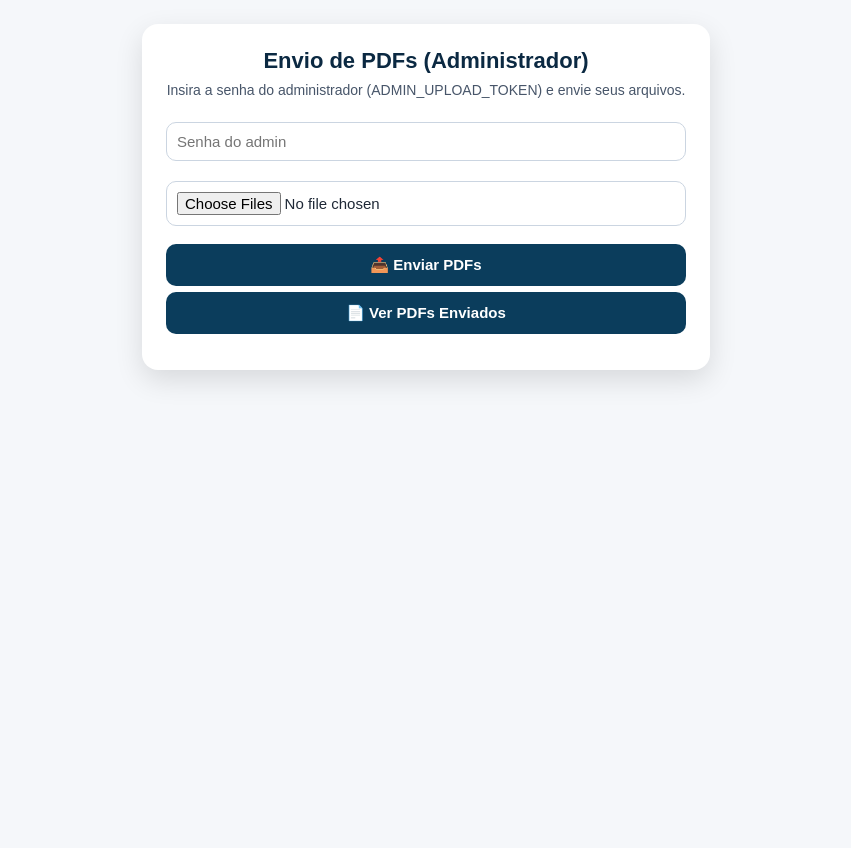
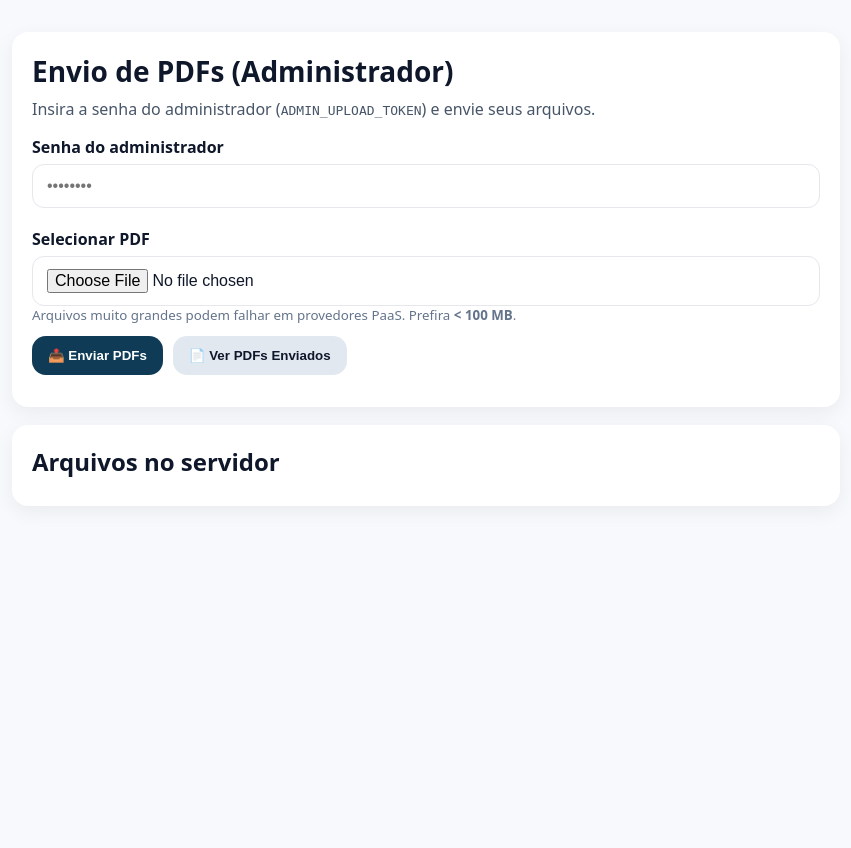
Before and after one commit to claudiorrlima1-1961/licitabot-cloud, a FastAPI app: page /admin in a window 1280 px wide. Shown: the whole page, without its empty margins (214-1065 px from the left). After the commit the page ends 477 px from the top, so only its background shows below. Run offline with FastAPI, Linux system fonts and the light colour scheme.

Commit message:
Update admin.html

```diff
--- a/app/templates/admin.html
+++ b/app/templates/admin.html
@@ -1,119 +1,233 @@
 <!doctype html>
-<html lang="pt-BR">
+<html lang="pt-br">
 <head>
-  <meta charset="utf-8"/>
-  <meta name="viewport" content="width=device-width, initial-scale=1"/>
-  <title>Painel do Administrador — Licitabot</title>
+  <meta charset="utf-8" />
+  <meta name="viewport" content="width=device-width,initial-scale=1" />
+  <title>Envio de PDFs (Administrador)</title>
   <style>
-    :root {
-      --bg:#f5f7fa; --card:#fff; --txt:#1f2937;
-      --muted:#475569; --btn:#0b3d5c; --ok:#166534; --err:#991b1b;
+    :root{--bg:#f7f9fc;--card:#fff;--text:#0f172a;--muted:#475569;--ok:#0ea5e9;--ok2:#16a34a;--warn:#eab308;--err:#dc2626}
+    *{box-sizing:border-box}
+    body{margin:0;background:var(--bg);color:var(--text);font-family:system-ui,-apple-system,Segoe UI,Roboto,Ubuntu,"Helvetica Neue",Arial}
+    .wrap{max-width:860px;margin:32px auto;padding:0 16px}
+    .card{background:var(--card);border-radius:16px;box-shadow:0 6px 20px rgba(2,6,23,.06);padding:20px;margin-bottom:18px}
+    h1{margin:0 0 8px;font-size:28px}
+    p.muted{color:var(--muted);margin:0 0 16px}
+    label{display:block;font-weight:600;margin:10px 0 6px}
+    input[type="password"],input[type="text"],input[type="file"],textarea{
+      width:100%;padding:12px 14px;border:1px solid #e5e7eb;border-radius:12px;background:#fff;font-size:16px
     }
-    html,body {height:100%;margin:0;background:var(--bg);font-family:Arial,Helvetica,sans-serif;color:var(--txt);}
-    .container {display:flex;flex-direction:column;align-items:center;justify-content:flex-start;min-height:100vh;padding:24px;}
-    .card {width:100%;max-width:520px;background:var(--card);border-radius:16px;
-           box-shadow:0 10px 28px rgba(0,0,0,.12);padding:24px;margin-bottom:20px;}
-    h1{margin:0 0 8px;font-size:22px;color:#0b2942;text-align:center}
-    .sub{margin:0 0 16px;font-size:14px;color:var(--muted);text-align:center}
-    input,button,select{width:100%;box-sizing:border-box;font-size:15px;}
-    input[type=password],input[type=file]{margin:8px 0 12px;padding:10px;border:1px solid #cbd5e1;border-radius:10px}
-    button{background:var(--btn);color:#fff;border:none;padding:12px;border-radius:10px;font-weight:600;cursor:pointer;margin-top:6px}
-    button:hover{filter:brightness(1.05)}
-    #status{margin-top:12px;font-size:14px;max-height:260px;overflow:auto}
-    .ok{color:var(--ok)} .err{color:var(--err)}
-    ul{list-style:none;padding-left:0}
-    li{margin:4px 0;display:flex;justify-content:space-between;align-items:center}
-    .btn-small{background:#0b3d5c;color:#fff;border:none;border-radius:8px;padding:4px 10px;cursor:pointer;font-size:13px}
-    .btn-del{background:#991b1b;}
-    .btn-small:hover{filter:brightness(1.15)}
+    .row{display:flex;gap:10px;flex-wrap:wrap}
+    .btn{appearance:none;border:0;border-radius:14px;padding:12px 16px;font-weight:700;cursor:pointer}
+    .btn-primary{background:#0f3b57;color:#fff}
+    .btn-secondary{background:#e2e8f0;color:#0f172a}
+    .btn-danger{background:var(--err);color:#fff}
+    .btn:disabled{opacity:.6;cursor:not-allowed}
+    .status{margin-top:12px;font-size:14px}
+    .status.ok{color:var(--ok2)}
+    .status.err{color:var(--err)}
+    .list .item{display:flex;align-items:center;justify-content:space-between;padding:12px;border-bottom:1px solid #eef2f7}
+    .name{display:flex;align-items:center;gap:10px;max-width:70%;word-break:break-word}
+    .pill{background:#f1f5f9;border-radius:999px;padding:2px 8px;font-size:12px;color:#334155}
+    .actions{display:flex;gap:8px}
+    .progress{height:8px;background:#e5e7eb;border-radius:999px;overflow:hidden;margin-top:8px}
+    .progress > span{display:block;height:100%;width:0;background:#0ea5e9;transition:width .2s}
+    small.helper{display:block;color:#64748b}
   </style>
 </head>
 <body>
-  <div class="container">
+  <div class="wrap">
     <div class="card">
       <h1>Envio de PDFs (Administrador)</h1>
-      <p class="sub">Insira a senha do administrador (ADMIN_UPLOAD_TOKEN) e envie seus arquivos.</p>
-      <input id="senha" type="password" placeholder="Senha do admin"/>
-      <input id="arquivo" type="file" accept="application/pdf" multiple/>
-      <button onclick="enviar()">📤 Enviar PDFs</button>
-      <button onclick="listar()">📄 Ver PDFs Enviados</button>
-      <div id="status"></div>
+      <p class="muted">Insira a senha do administrador (<code>ADMIN_UPLOAD_TOKEN</code>) e envie seus arquivos.</p>
+
+      <label for="token">Senha do administrador</label>
+      <input id="token" type="password" placeholder="••••••••" autocomplete="off" />
+
+      <div class="row" style="margin-top:10px">
+        <div style="flex:1 1 360px">
+          <label for="file">Selecionar PDF</label>
+          <input id="file" type="file" accept="application/pdf" />
+          <div class="progress" id="prog" hidden><span></span></div>
+          <small class="helper">Arquivos muito grandes podem falhar em provedores PaaS. Prefira <b>&lt; 100 MB</b>.</small>
+        </div>
+      </div>
+
+      <div class="row" style="margin-top:12px">
+        <button id="btnUpload" class="btn btn-primary">📤 Enviar PDFs</button>
+        <button id="btnList" class="btn btn-secondary">📄 Ver PDFs Enviados</button>
+      </div>
+      <div id="status" class="status"></div>
+    </div>
+
+    <div class="card">
+      <h2 style="margin:0 0 8px">Arquivos no servidor</h2>
+      <div id="files" class="list" role="list"></div>
     </div>
   </div>
 
   <script>
-    const status = document.getElementById('status');
+    const $ = (q)=>document.querySelector(q);
+    const tokenEl = $('#token');
+    const fileEl  = $('#file');
+    const statusEl= $('#status');
+    const listEl  = $('#files');
+    const progEl  = $('#prog'); const progBar = $('#prog span');
 
-    async function enviar(){
-      const senha = document.getElementById('senha').value.trim();
-      const arquivos = document.getElementById('arquivo').files;
-      status.innerHTML = '';
-      if(!senha){ status.innerHTML='<p class="err">Informe a senha.</p>'; return; }
-      if(!arquivos.length){ status.innerHTML='<p class="err">Selecione ao menos 1 PDF.</p>'; return; }
+    function setStatus(msg, ok=false, err=false){
+      statusEl.className = 'status' + (ok?' ok':'') + (err?' err':'');
+      statusEl.textContent = msg || '';
+    }
 
-      for(let i=0;i<arquivos.length;i++){
-        const fd = new FormData(); fd.append('file', arquivos[i]);
-        try{
-          const r = await fetch('/upload_pdf', { method:'POST', headers:{'X-Admin-Token':senha}, body:fd });
-          const j = await r.json();
-          if(r.ok){
-            status.innerHTML += `<p class="ok">✅ ${j.filename} enviado com sucesso.</p>`;
-          }else{
-            status.innerHTML += `<p class="err">❌ ${arquivos[i].name}: ${j.detail || 'Erro desconhecido.'}</p>`;
-          }
-        }catch(err){
-          status.innerHTML += `<p class="err">❌ ${arquivos[i].name}: ${err.message}</p>`;
-        }
+    async function apiFetch(url, opts={}){
+      const token = (tokenEl.value||'').trim();
+      if(!token) throw new Error('Informe a senha do administrador.');
+      opts.headers = Object.assign({}, opts.headers||{}, {'X-Admin-Token': token});
+      const resp = await fetch(url, opts);
+      let data;
+      try { data = await resp.json(); }
+      catch {
+        const text = await resp.text();
+        throw new Error(`Erro inesperado do servidor (${resp.status}). ${text.slice(0,180)}`);
+      }
+      if(!resp.ok){
+        const msg = data?.detail || data?.message || `Falha HTTP ${resp.status}`;
+        throw new Error(msg);
+      }
+      return data;
+    }
+
+    async function listFiles(){
+      setStatus('Carregando lista…');
+      try{
+        const data = await apiFetch('/list_pdfs');
+        renderList(data.files||[]);
+        setStatus(`Listados ${data.files?.length||0} arquivo(s).`, true);
+      }catch(e){
+        setStatus(e.message, false, true);
       }
     }
 
-    async function listar(){
-      const senha = document.getElementById('senha').value.trim();
-      status.innerHTML = '';
-      if(!senha){ status.innerHTML='<p class="err">Informe a senha.</p>'; return; }
+    function renderList(files){
+      listEl.innerHTML = '';
+      if(!files.length){
+        listEl.innerHTML = `<div class="item"><div class="name">Nenhum PDF encontrado.</div></div>`;
+        return;
+      }
+      files.forEach(name=>{
+        const row = document.createElement('div');
+        row.className = 'item';
+        row.innerHTML = `
+          <div class="name">
+            <span>📄</span>
+            <div>
+              <div>${name}</div>
+              <div class="pill">PDF</div>
+            </div>
+          </div>
+          <div class="actions">
+            <button class="btn btn-secondary" data-ver>Ver</button>
+            <button class="btn btn-danger" data-del>Excluir</button>
+          </div>`;
+        row.querySelector('[data-del]').onclick = ()=>delFile(name);
+        row.querySelector('[data-ver]').onclick = ()=>viewFile(name);
+        listEl.appendChild(row);
+      });
+    }
 
+    async function viewFile(name){
+      // seu backend não expõe os PDFs publicamente.
+      // tentaremos abrir /download_pdf?name=... (caso você adicione essa rota).
+      const url = `/download_pdf?name=${encodeURIComponent(name)}`;
       try{
-        const r = await fetch('/list_pdfs', { headers:{'X-Admin-Token':senha} });
-        if(!r.ok){ throw new Error('Token inválido ou erro no servidor.'); }
-        const j = await r.json();
-        if(!j.files.length){ status.innerHTML='<p class="err">Nenhum PDF encontrado.</p>'; return; }
-
-        let html = '<ul>';
-        for(const f of j.files){
-          html += `<li>📄 ${f}
-                     <div>
-                       <button class="btn-small" onclick="verPDF('${f}')">Ver</button>
-                       <button class="btn-small btn-del" onclick="deletar('${f}')">Excluir</button>
-                     </div>
-                   </li>`;
+        const head = await fetch(url, { method:'HEAD' });
+        if(head.ok){
+          window.open(url, '_blank');
+          return;
         }
-        html += '</ul>';
-        status.innerHTML = html;
-      }catch(e){
-        status.innerHTML = `<p class="err">${e.message}</p>`;
+        throw new Error();
+      }catch{
+        alert("Para visualizar/baixar, crie uma rota GET /download_pdf?name=... que leia o arquivo do UPLOAD_DIR e retorne o PDF com Content-Type: application/pdf. Se quiser, te envio o trecho pronto.");
       }
     }
 
-    function verPDF(nome){
-      window.open('/data/uploaded_pdfs/'+nome, '_blank');
+    async function delFile(name){
+      if(!confirm(`Excluir o arquivo "${name}"?`)) return;
+      setStatus('Excluindo…');
+      try{
+        await apiFetch(`/delete_pdf?name=${encodeURIComponent(name)}`, { method:'DELETE' });
+        setStatus('Arquivo excluído e índice atualizado.', true);
+        listFiles();
+      }catch(e){
+        setStatus(e.message, false, true);
+      }
     }
 
-    async function deletar(nome){
-      const senha = document.getElementById('senha').value.trim();
-      if(!confirm(`Deseja realmente excluir o arquivo "${nome}"?`)) return;
+    async function uploadOne(file){
+      // envia com feedback de progresso
+      const form = new FormData();
+      form.append('file', file);
+
+      // fetch nativo não expõe onprogress; usamos xhr só para a barra
+      await new Promise((resolve,reject)=>{
+        const xhr = new XMLHttpRequest();
+        xhr.open('POST', '/upload_pdf');
+        xhr.setRequestHeader('X-Admin-Token', (tokenEl.value||'').trim());
+        xhr.upload.onprogress = (ev)=>{
+          if(ev.lengthComputable){
+            progEl.hidden = false;
+            progBar.style.width = `${(ev.loaded/ev.total)*100|0}%`;
+          }
+        };
+        xhr.onload = async ()=>{
+          progBar.style.width = '100%';
+          setTimeout(()=>{ progEl.hidden = true; progBar.style.width = '0%'; }, 400);
+
+          // tratar JSON/HTML corretamente
+          let data;
+          try{ data = JSON.parse(xhr.responseText); }
+          catch{
+            const text = xhr.responseText||'';
+            reject(new Error(`Erro inesperado do servidor (${xhr.status}). ${text.slice(0,180)}`));
+            return;
+          }
+
+          if(xhr.status<200 || xhr.status>=300 || data.ok!==true){
+            reject(new Error(data.detail || data.message || `Falha HTTP ${xhr.status}`));
+            return;
+          }
+          if(data.indexed){
+            resolve(`✅ ${file.name} — enviado e indexado`);
+          }else{
+            resolve(`⚠️ ${file.name} — salvo, porém não indexado (${data.index_error||'motivo desconhecido'})`);
+          }
+        };
+        xhr.onerror = ()=>reject(new Error('Falha de rede no upload.'));
+        xhr.send(form);
+      });
+    }
+
+    async function doUpload(){
+      const f = fileEl.files?.[0];
+      if(!f){ setStatus('Escolha um arquivo PDF.', false, true); return; }
+      setStatus('Enviando…');
       try{
-        const r = await fetch(`/delete_pdf?name=${encodeURIComponent(nome)}`, {
-          method:'DELETE',
-          headers:{'X-Admin-Token':senha}
-        });
-        if(!r.ok){ throw new Error('Erro ao excluir.'); }
-        const j = await r.json();
-        status.innerHTML += `<p class="ok">🗑️ ${j.deleted} excluído com sucesso.</p>`;
-        listar();
+        const msg = await uploadOne(f);
+        setStatus(msg, true);
+        fileEl.value = '';
+        listFiles();
       }catch(e){
-        status.innerHTML = `<p class="err">${e.message}</p>`;
+        setStatus(e.message, false, true);
       }
     }
+
+    // eventos
+    $('#btnUpload').onclick = doUpload;
+    $('#btnList').onclick   = listFiles;
+
+    // carregar lista ao abrir a página (se o token já estiver preenchido via autofill)
+    window.addEventListener('load', ()=>{
+      if((tokenEl.value||'').trim()) listFiles();
+    });
   </script>
 </body>
 </html>
```
